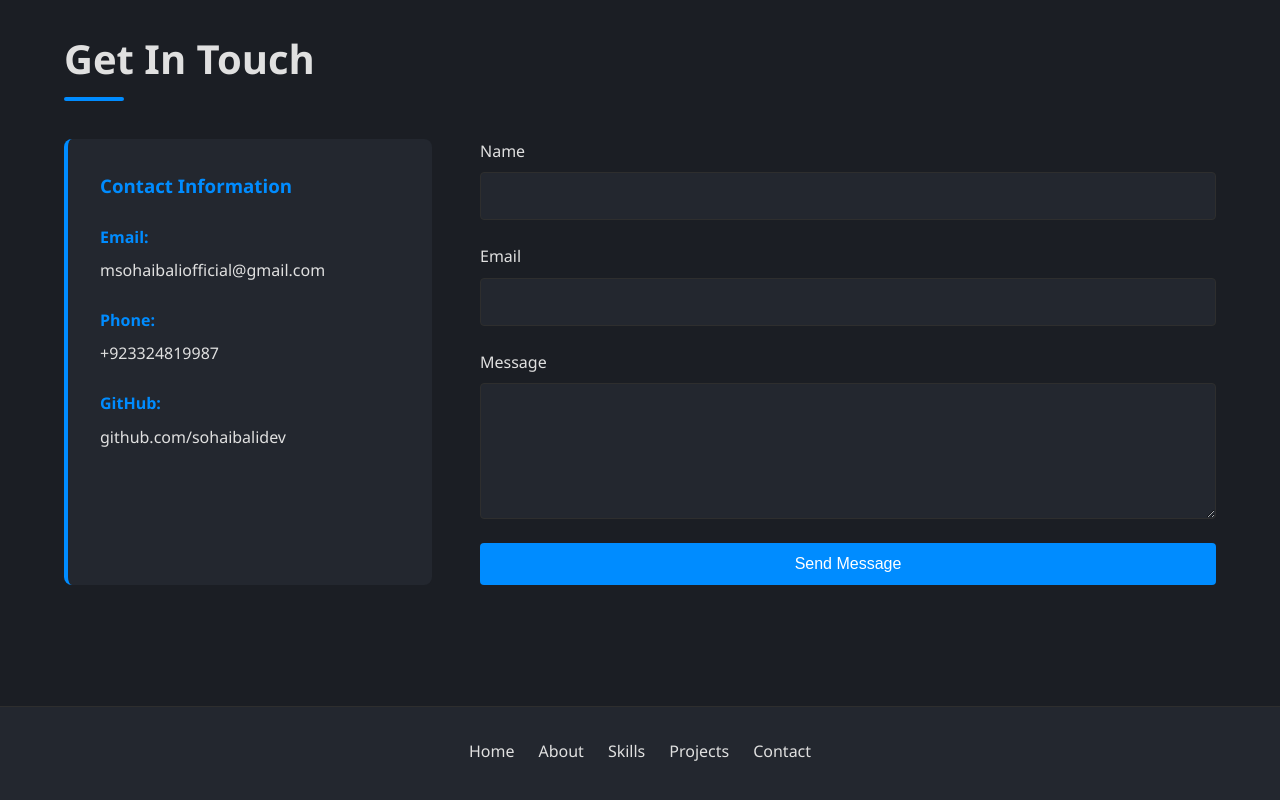
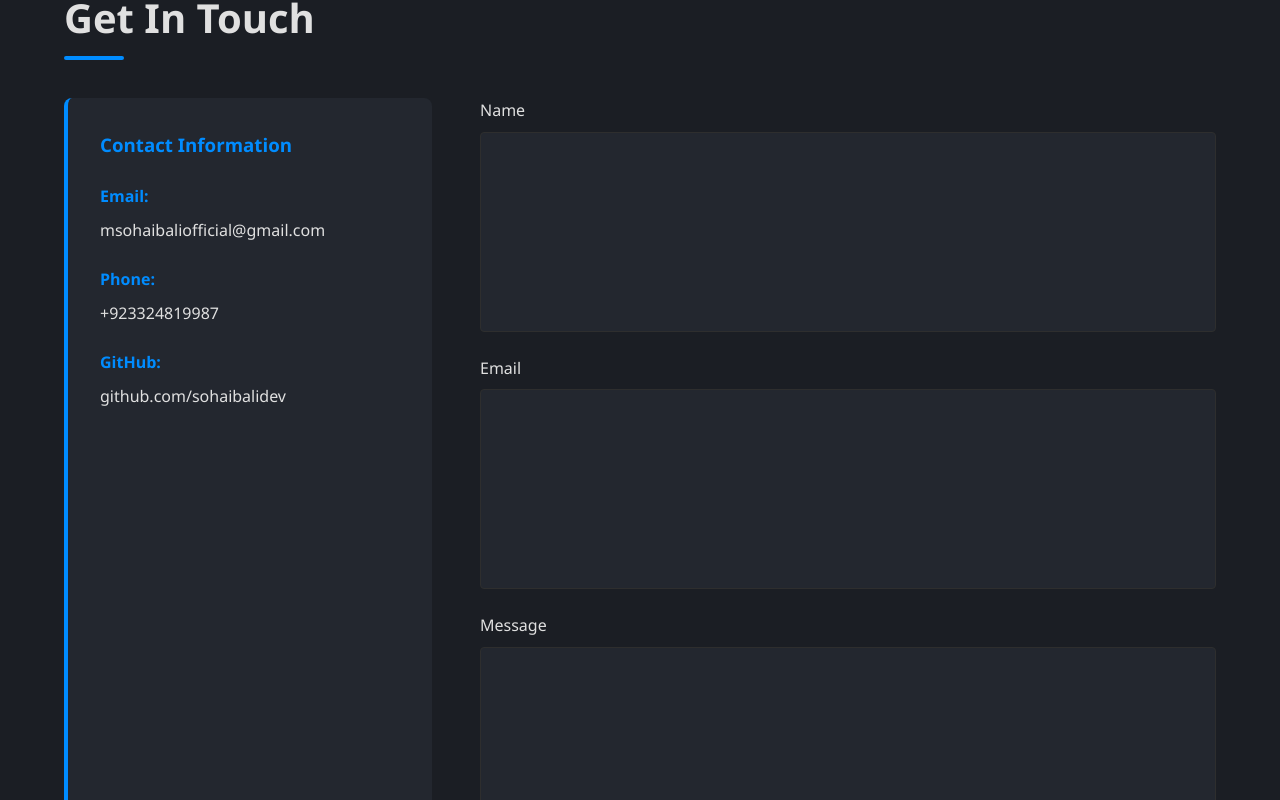
Before and after one commit to sohaibalidev/portfolio, a React (Create React App) app: page / in a window 1280 px wide. Shown: the part 3300-4100 px from the top of the page. Built offline with nearby package versions, Linux system fonts and the light colour scheme; a web font is replaced by a local one.

Commit message:
Updated portfolio content

```diff
--- a/src/components/Contact/Contact.css
+++ b/src/components/Contact/Contact.css
@@ -57,6 +57,10 @@
     font-family: inherit;
     font-size: 1rem;
     transition: border-color 0.3s;
+    min-height: 200px;
+    max-height: 800px;
+    min-width: 200px;
+    max-width: 800px;
 }
 
 .form-group input:focus,
```
